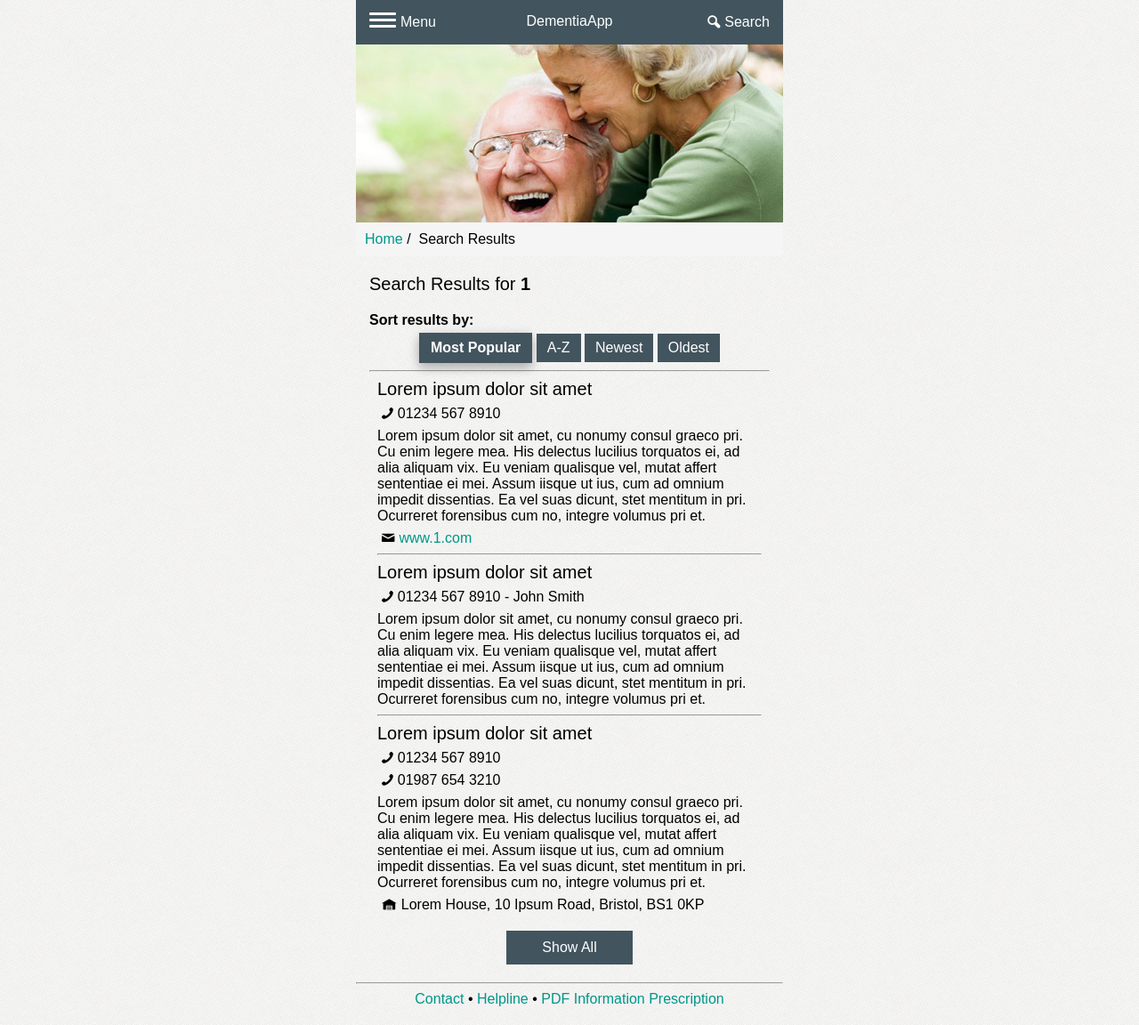
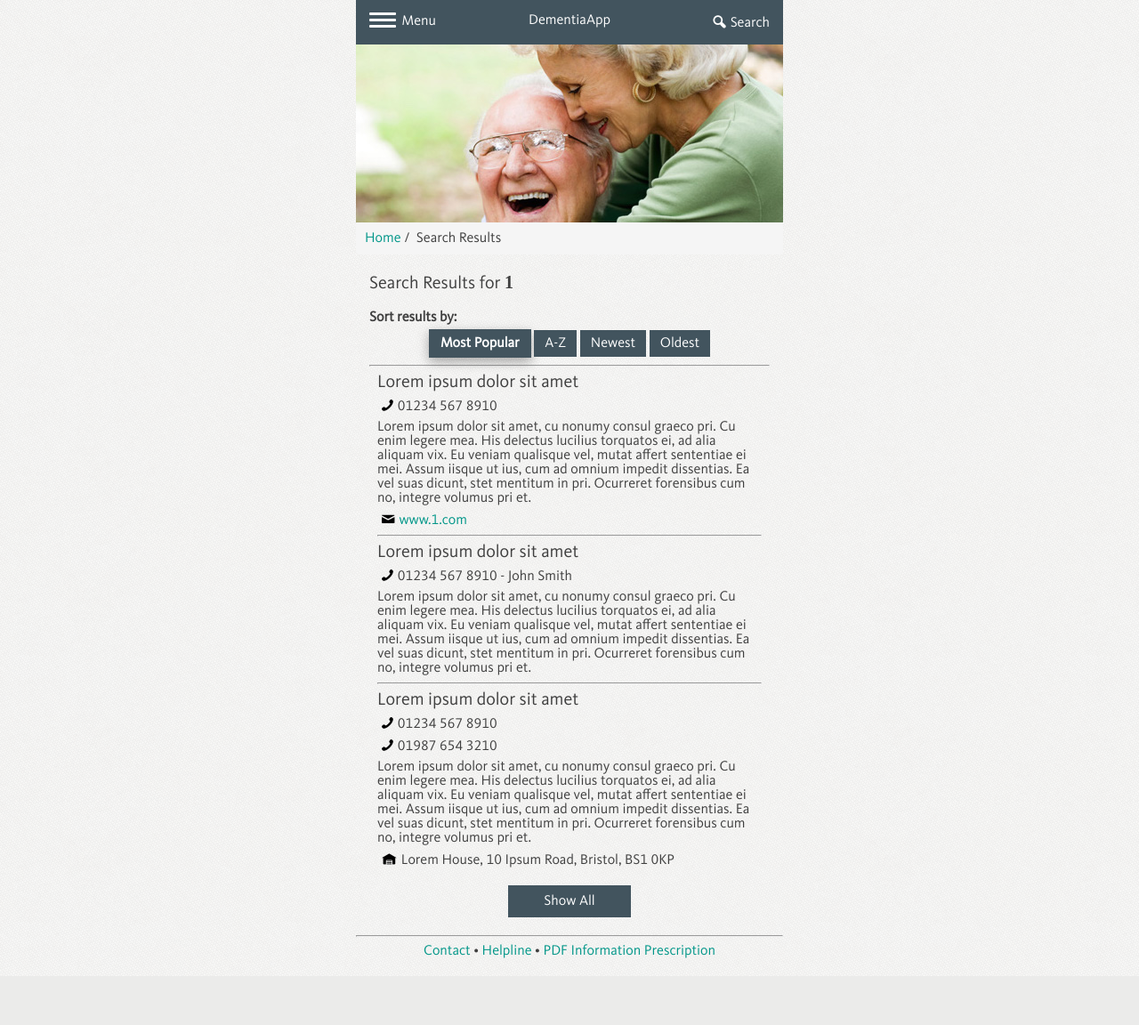
Before and after one commit to nicholedwight/DementiaWebApp, a PHP site: page /general-search.php?searchTerm=1 in a window 1280 px wide. Shown: the whole page at 89% size. After the commit the page ends 1097 px from the top, so only its background shows below. Run offline with PHP 8.4, Linux system fonts and the light colour scheme; data that the repository does not hold is empty; some web fonts are replaced.

Commit message:
added body fonts

```diff
--- a/css/styles.css
+++ b/css/styles.css
@@ -9,18 +9,42 @@
   font-style: normal;
 }
 
+@font-face {
+  font-family: 'kievit';
+  src: url('../font/kievit.eot');
+  src:  url('../font/kievit.eot') format('embedded-opentype'),
+        url('../font/kievit.woff') format('woff'),
+        url('../font/kievit.tff') format('truetype');
+  font-weight: normal;
+  font-style: normal;
+}
+
+@font-face {
+  font-family: 'kievit-medium';
+  src: url('../font/kievit-medium.ttg');
+  src:  url('../font/kievit-medium.ttg') format('truetype');
+  font-weight: normal;
+  font-style: normal;
+}
+
 body, html {
+  font-family: 'kievit', helvetica, sans-serif;
   margin: 0 auto;
   overflow-x: hidden;
   padding: 0;
   position: relative;
   background: url('../img/body-bkg.gif');
+  color: #3f3f3f;
 }
 
 @media (min-width: 500px) {
   body, html {
     max-width: 480px;
   }
+}
+
+strong {
+  font-family: 'kievit-medium';
 }
 
 a {
@@ -492,6 +516,10 @@ form {
   font-size: 20px;
 }
 
+.breadcrumb .advanced {
+  text-decoration: none;
+}
+
 .advanced {
   text-decoration: underline;
 }
```
Also changed, not shown: font/kievit-medium.ttf (added), font/kievit.ttf (added), font/kievit.woff (added), 2 other files.
